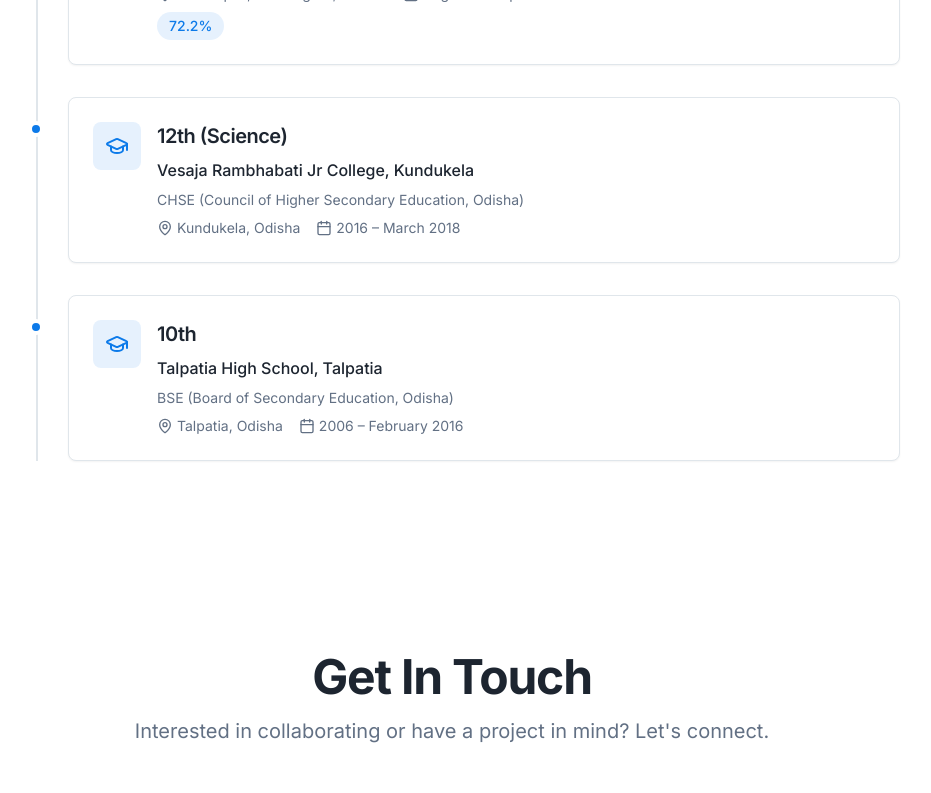
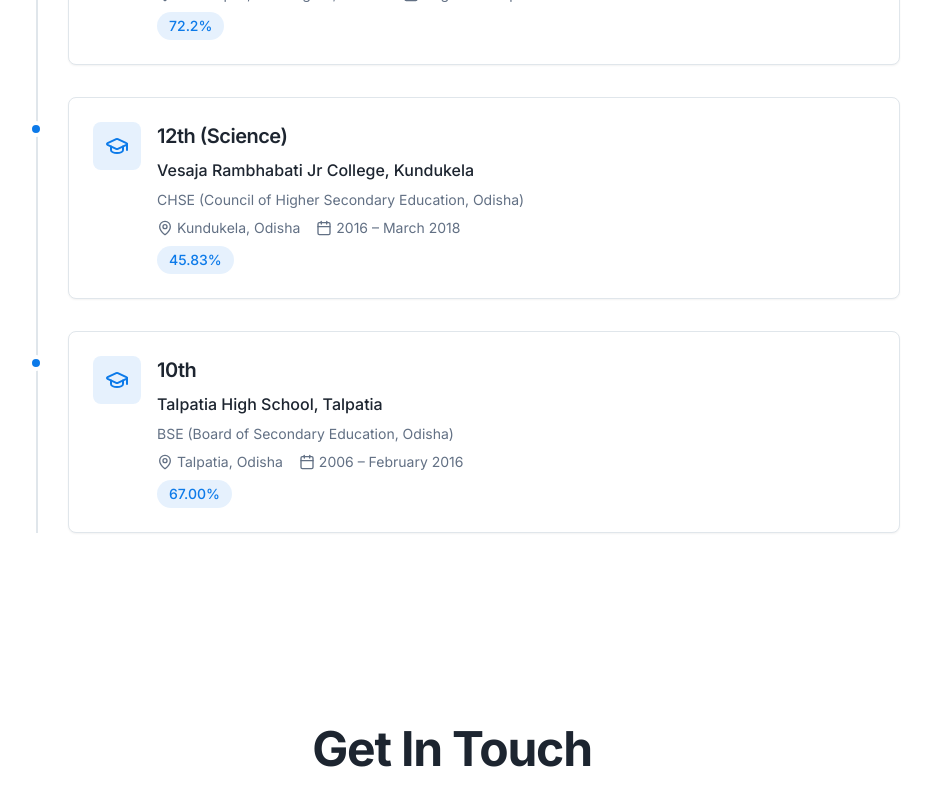
Before and after one commit to satyamnaik-dev/prompt-gen-folio, a React (Vite) app: page / in a window 1280 px wide. Shown: the part 5040-5833 px from the top of the page, without its empty margins (188-1119 px from the left). Built offline with nearby package versions, Linux system fonts and the light colour scheme; the HTML template or start-up script is replaced by a standard one.

Commit message:
Reverted to commit 0cbbffe1f05882181f8c26080dfe622832f7574f

```diff
--- a/src/components/Education.tsx
+++ b/src/components/Education.tsx
@@ -23,6 +23,7 @@ const education = [
     degree: "12th (Science)",
     university: "CHSE (Council of Higher Secondary Education, Odisha)",
     location: "Kundukela, Odisha",
+    percentage: "45.83%",
     duration: "2016 – March 2018",
   },
   {
@@ -30,6 +31,7 @@ const education = [
     degree: "10th",
     university: "BSE (Board of Secondary Education, Odisha)",
     location: "Talpatia, Odisha",
+    percentage: "67.00%",
     duration: "2006 – February 2016",
   },
 ];
@@ -76,11 +78,9 @@ export function Education() {
                               {edu.duration}
                             </div>
                           </div>
-                          {edu.percentage && (
-                            <div className="inline-block bg-primary/10 text-primary px-3 py-1 rounded-full text-sm font-medium">
-                              {edu.percentage}
-                            </div>
-                          )}
+                          <div className="inline-block bg-primary/10 text-primary px-3 py-1 rounded-full text-sm font-medium">
+                            {edu.percentage}
+                          </div>
                         </div>
                       </div>
                     </CardContent>
```
